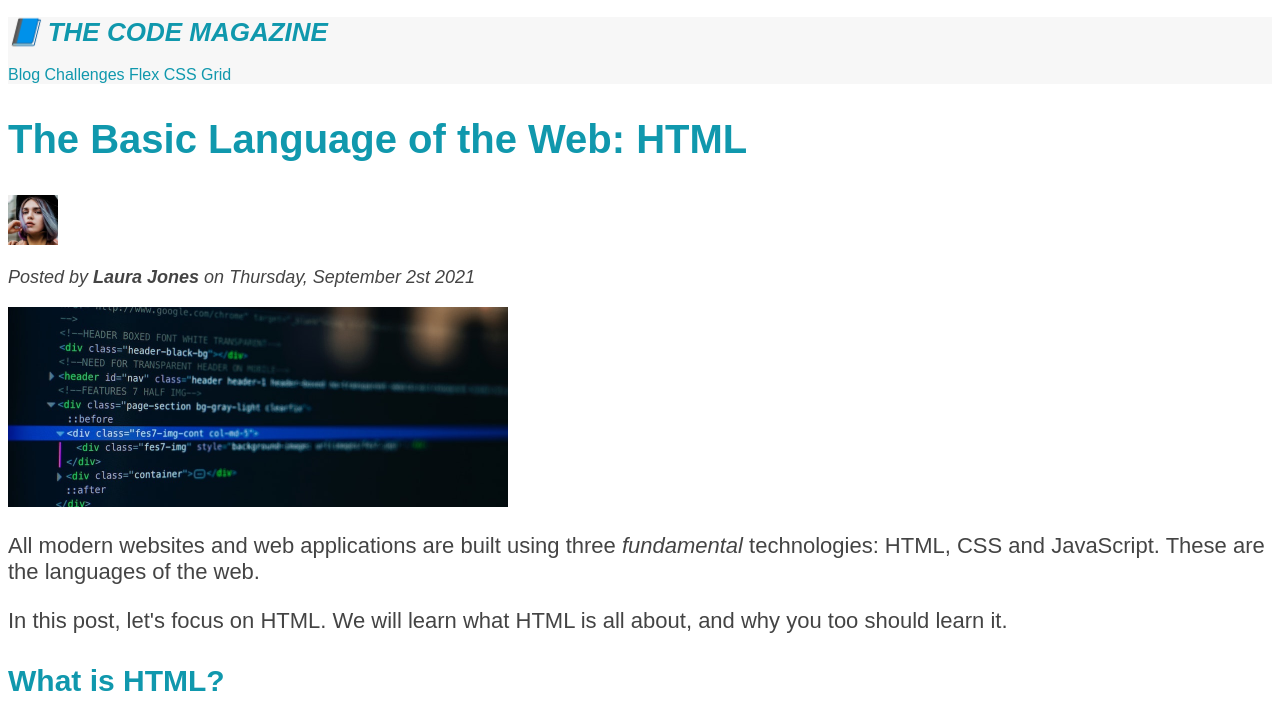
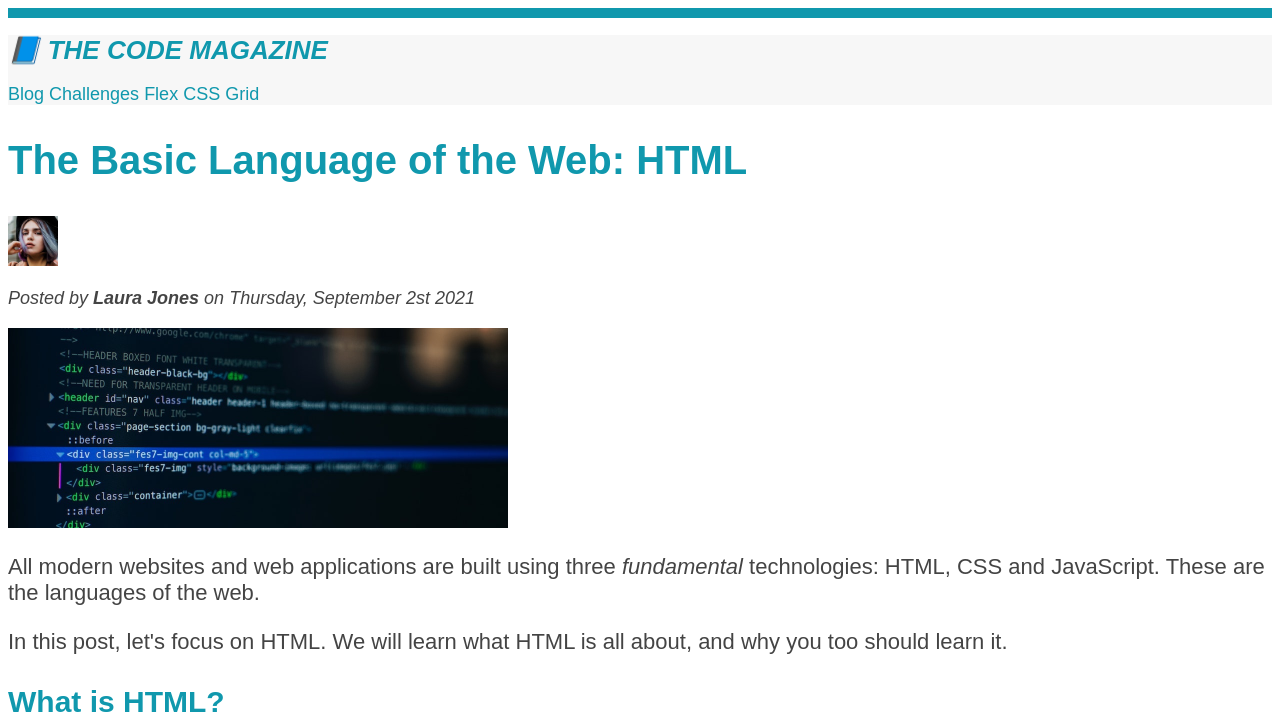
Before and after one commit to arthurs14/CSS-Fundamentals, a plain HTML site: page HTML-Markup/index.html in a window 1280 px wide. Shown: the top 725 px of the page. Drawn offline with Linux system fonts and the light colour scheme.

Commit message:
added a top bar and universal element

```diff
--- a/HTML-Markup/style.css
+++ b/HTML-Markup/style.css
@@ -1,7 +1,11 @@
+/* * {
+
+} */
+
 body {
-  /* background-color: blue; */
   color: #444;
   font-family: sans-serif;
+  border-top: 10px solid #1098ad;
 }
 
 h1,
@@ -135,3 +139,7 @@ aside {
 footer p {
   color: green !important;
 } */
+
+nav {
+  font-size: 18px;
+}
```
